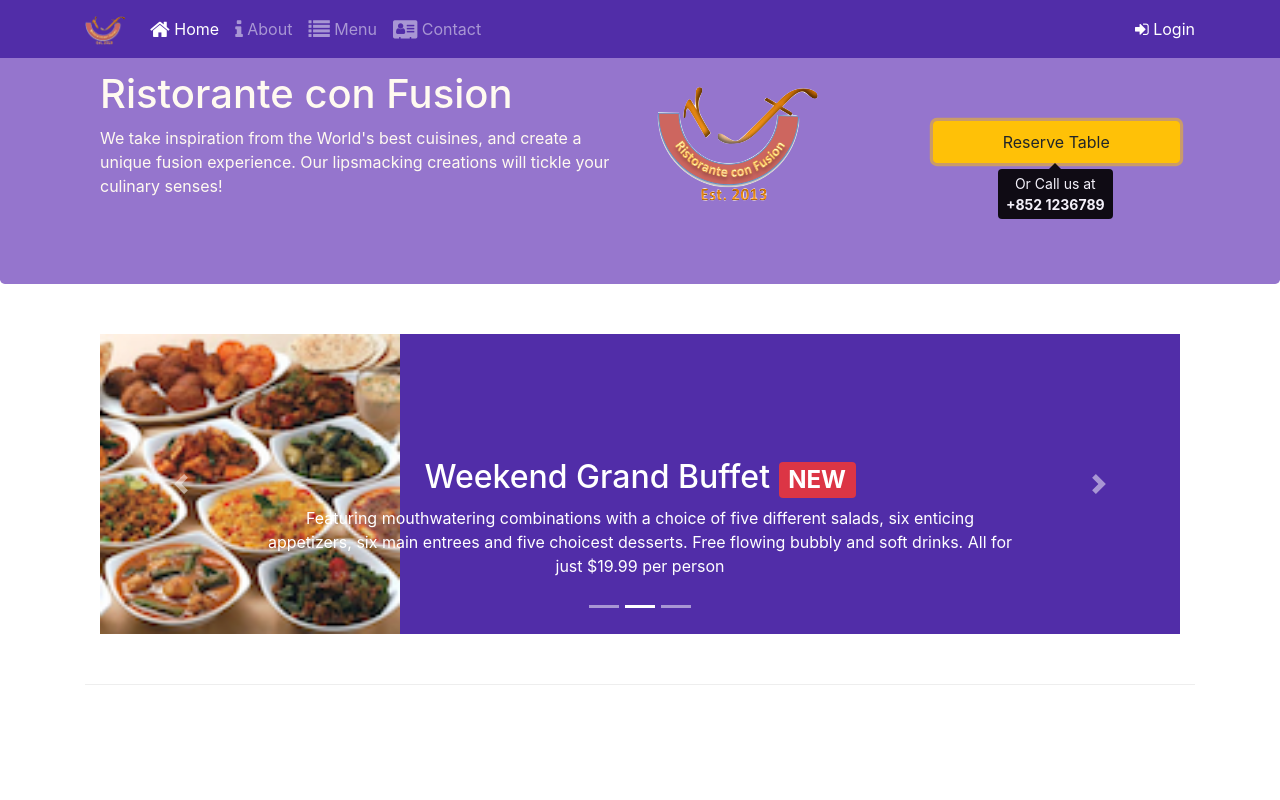
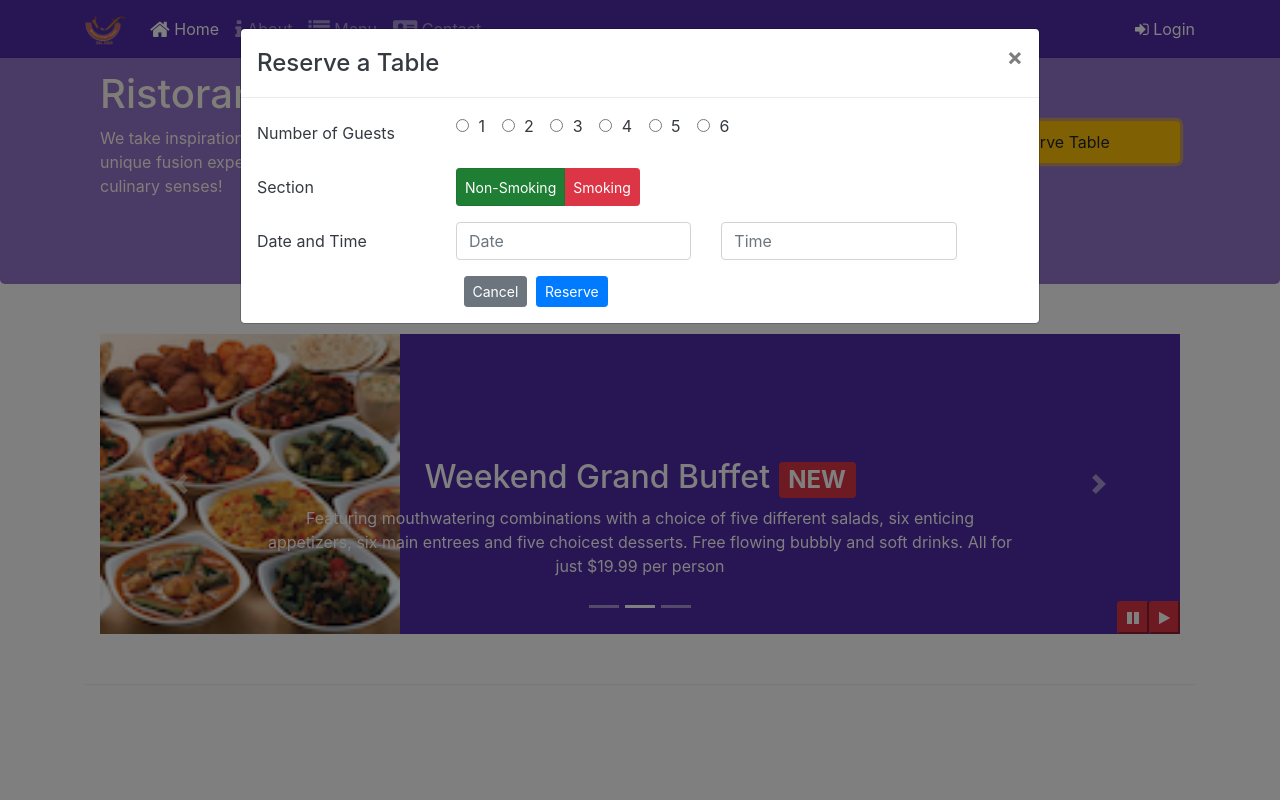
Before and after one commit to rociomarco/Bootstrap4, a website: page index.html in a window 1280 px wide. Both pictures are taken after a click on the button "Reserve Table". Shown: the top 800 px of the page. Drawn offline with nearby package versions, Linux system fonts and the light colour scheme.

Commit message:
Added Jquery code

```diff
--- a/css/styles.css
+++ b/css/styles.css
@@ -59,3 +59,9 @@
     left: 0;
     min-height: 300px;
 }
+
+#carouselButtons {
+    right: 0px;
+    position: absolute;
+    bottom: 0px;
+}
--- a/index.html
+++ b/index.html
@@ -38,7 +38,7 @@
             </div>
         </div>
     </nav>
-
+<!--FIRST MODAL-->
     <div id="loginModal" class="modal fade" role="dialog">
         <div class="modal-dialog modal-lg" role="content">
             <div class="modal-content">
@@ -76,6 +76,86 @@
             </div>
         </div>
     </div>
+<!--SECOND MODAL-->
+    <div id="reserveModal" class="modal fade text-dark" role="dialog">
+        <div class="modal-dialog modal-lg" role="content">
+            <div class="modal-content">
+                <div class="modal-header">
+                    <h4 class="modal-title">Reserve a Table</h4>
+                    <button type="button" class="close" data-dismiss="modal">
+                        &times;
+                    </button>
+                </div>
+                <div class="modal-body">
+                    <form class action="index.html" method="post">
+                        <div class="form-group row">
+                            <label class="col-md-3 col-form-label">Number of Guests</label>
+                            <div class="col-md">
+                                <div class="form-check-inline">
+                                    <label class="form-check-label">
+                                        <input type="radio" name="option" value="1" class="form-check-input">
+                                        1
+                                    </label>
+                                </div>
+                                <div class="form-check-inline">
+                                    <label class="form-check-label">
+                                        <input type="radio" name="option" value="2" class="form-check-input">
+                                        2
+                                    </label>
+                                </div>
+                                <div class="form-check-inline">
+                                    <label class="form-check-label">
+                                        <input type="radio" name="option" value="3" class="form-check-input">
+                                        3
+                                    </label>
+                                </div>
+                                <div class="form-check-inline">
+                                    <label class="form-check-label">
+                                        <input type="radio" name="option" value="4" class="form-check-input">
+                                        4
+                                    </label>
+                                </div>
+                                <div class="form-check-inline">
+                                    <label class="form-check-label">
+                                        <input type="radio" name="option" value="5" class="form-check-input">
+                                        5
+                                    </label>
+                                </div>
+                                <div class="form-check-inline">
+                                    <label class="form-check-label">
+                                        <input type="radio" name="option" value="6" class="form-check-input">
+                                        6
+                                    </label>
+                                </div>
+                            </div>
+                        </div>
+                        <div class="form-group row">
+                            <label class="col-md-3 col-form-label">Section</label>
+                            <div class="col-12 col-md-4 btn-group" data-toggle="buttons">
+                                <button type="button" class="btn btn-success btn-sm btn-default active">Non-Smoking</button>
+                                <button type="button" class="btn btn-danger btn-sm">Smoking</button>
+                            </div>
+                        </div>
+                        <div class="form-group row">
+                            <label class="col-md-3 col-form-label">Date and Time</label>
+                            <div class="col-12 col-md-4">
+                                <input type="text" class="form-control" placeholder="Date">
+                            </div>
+                            <div class="col-12 col-md-4">
+                                <input type="text" class="form-control" placeholder="Time">
+                            </div>
+                        </div>
+                        <div class="form-group-row">
+                            <div class="offset-md-3 col-md-10">
+                                <button type="button" class="btn btn-secondary btn-sm ml-auto" data-dismiss="modal">Cancel</button>
+                                <button type="submit" name="button" class="btn btn-sm ml-1 btn-primary">Reserve</button>
+                            </div>
+                        </div>
+                    </form>
+                </div>
+            </div>
+        </div>
+    </div>
 
     <header class="jumbotron">
         <div class="container">
@@ -89,14 +169,10 @@
                 </div>
                 <div class="col-12 col-sm align-self-center">
                     <button type="button" class="btn btn-block nav-link btn-warning"
-                            data-toggle="tooltip" data-html="true"
-                            title="Or Call us at <br><strong>+852 1236789</strong>"
-                            data-placement="bottom"
-                            onclick="document.getElementById('formId').scrollIntoView()">
+                            data-toggle="modal" data-target="#reserveModal">
                             Reserve Table
                     </button>
                 </div>
-
             </div>
         </div>
     </header>
@@ -142,6 +218,14 @@
                     <a class="carousel-control-next" href="#mycarousel" role="button" data-slide="next">
                         <span class="carousel-control-next-icon"></span>
                     </a>
+                    <div class="btn-group" id="carouselButtons">
+                        <button class="btn-danger btn-sm" id="carousel-pause">
+                            <span class="fa fa-pause"></span>
+                        </button>
+                        <button class="btn-danger btn-sm" id="carousel-play">
+                            <span class="fa fa-play"></span>
+                        </button>
+                    </div>
                 </div>
             </div>
         </div>
@@ -200,7 +284,7 @@
                     <div class="card-body">
                         <form class action="index.html" method="post">
                             <div class="form-group row">
-                                <label for="guests" class="col-md-3 col-form-label">Number of Guests</label>
+                                <label class="col-md-3 col-form-label">Number of Guests</label>
                                 <div class="col-md">
                                     <div class="form-check-inline">
                                         <label class="form-check-label">
@@ -242,7 +326,7 @@
                             </div>
 
                             <div class="form-group row">
-                                <label for="date" class="col-md-3 col-form-label">Date and Time</label>
+                                <label class="col-md-3 col-form-label">Date and Time</label>
                                 <div class="col-12 col-md-4">
                                     <input type="text" class="form-control" placeholder="Date">
                                 </div>
@@ -311,9 +395,15 @@
     <script src="node_modules/popper.js/dist/umd/popper.min.js"></script>
     <script src="node_modules/bootstrap/dist/js/bootstrap.min.js"></script>
     <script>
-        $(document).ready(function() {
-            $('[data-toggle="tooltip"]').tooltip();
-        });
+        $(document).ready(function () {
+            $('#mycarousel').carousel({interval:2000});
+            $('#carousel-pause').click(function () {
+                $('#mycarousel').carousel('pause');
+            });
+            $('#carousel-play').click(function () {
+                $('#mycarousel').carousel('cycle');
+            });
+        })
     </script>
 
 
```
